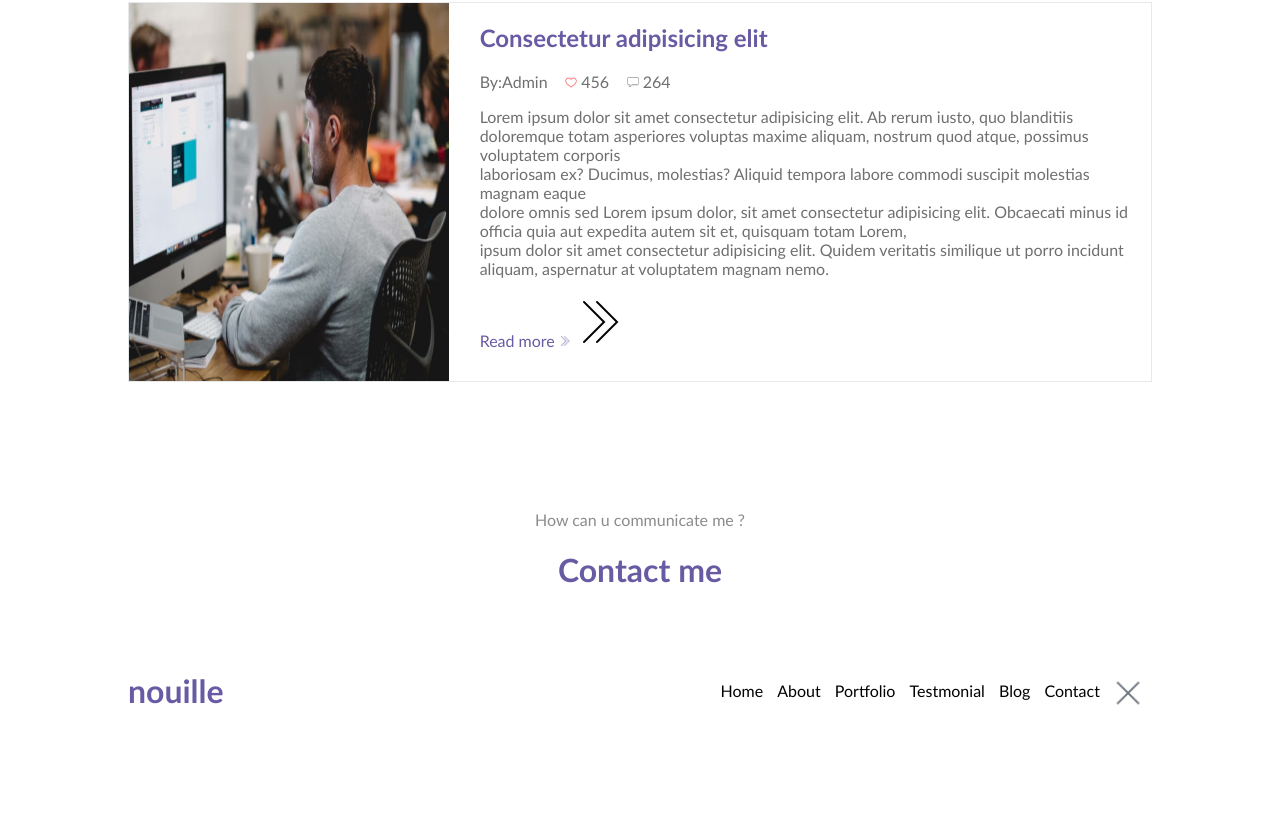
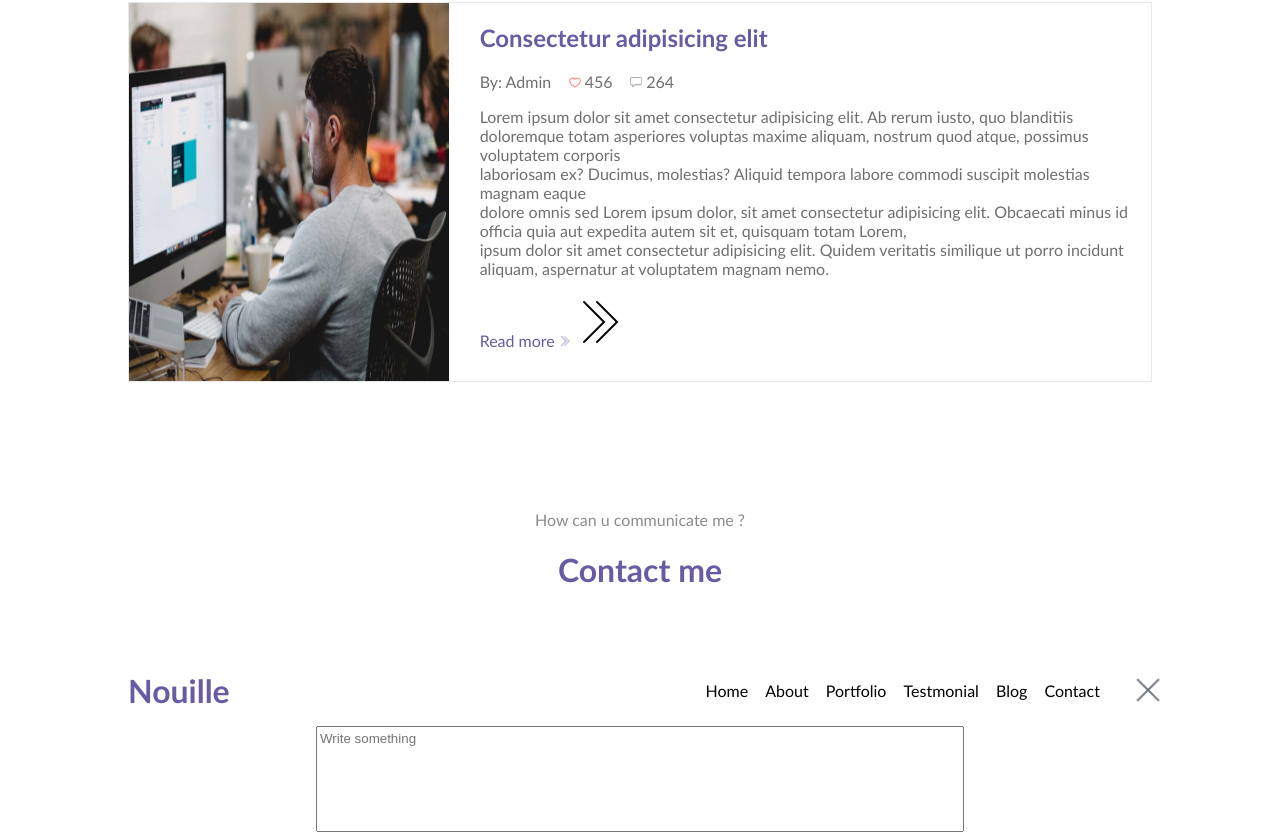
Before and after one commit to VitorLucas44/Projet-Nouille, a plain HTML site: page index.html in a window 1280 px wide. Shown: the part 1198-2030 px from the top of the page. Before the commit the page ends 1929 px from the top, so only its background shows below. Drawn offline with Linux system fonts and the light colour scheme.

Commit message:
placeholder

```diff
--- a/index.html
+++ b/index.html
@@ -49,7 +49,7 @@
             <div class="imgtab1"><img src="./public/img/img-1.jpg" alt=""></div>
             <div class="tabtxt1">
                 <h1>Consectetur adipisicing elit</h1>
-                <p>By:Admin <img src="./public/img/icons8-aimer-50.png" alt=""
+                <p>By: Admin <img src="./public/img/icons8-aimer-50.png" alt=""
                         style="width: 12px; height:12px;color: #695aa4;margin-left: 2%;"> 234 <img
                         src="./public/img/icons8-commentaires-50.png" alt=""
                         style="width: 12px; height:12px;color: #695aa4;margin-left: 2%;"> 123</p>
@@ -74,7 +74,7 @@
             <div class="imgtab1"><img src="./public/img/img-2.jpg" alt=""></div>
             <div class="tabtxt1">
                 <h1>Consectetur adipisicing elit</h1>
-                <p>By:Admin <img src="./public/img/icons8-aimer-50.png" alt=""
+                <p>By: Admin <img src="./public/img/icons8-aimer-50.png" alt=""
                         style="width: 12px; height:12px;color: #695aa4;margin-left: 2%;"> 456 <img
                         src="./public/img/icons8-commentaires-50.png" alt=""
                         style="width: 12px; height:12px;color: #695aa4;margin-left: 2%;"> 264</p>
@@ -96,7 +96,7 @@
             <h1>Contact me</h1>
         </div>
         <div class="footer">
-            <div class="ft1"><h1>nouille</h1></div><h1></h1>
+            <div class="ft1"><h1>Nouille</h1></div><h1></h1>
             <div class="nouille">
                 <div class="footertitre">
                     <span>Home</span>
@@ -105,8 +105,11 @@
                     <span>Testmonial</span>
                     <span>Blog</span>
                     <span>Contact</span>
-                    <img src="./public/img/icons8-multiplier-50.png" alt="" style="width: 48px; height:48px; position: relative; top: 20px;">
+                    <img src="./public/img/icons8-multiplier-50.png" alt="" style="width: 48px; height:48px; position: relative; top: 17px; left: 20px;">
                 </div>
+            </div>
+            <div class="mail">
+                <input type="text" placeholder="Write something">
             </div>
         </div>
 
--- a/public/css/style.css
+++ b/public/css/style.css
@@ -166,5 +166,18 @@ h1{
     left: 10%;
 }
 .footertitre span{
-    margin-left: 10px;
+    margin-left: 13px;
 }
+.mail{
+    text-align: center;
+}
+input{
+    width: 50%;
+    height: 100px;
+}
+input::placeholder{
+    margin: 0;
+    padding: 0;
+    position: relative;
+    bottom: 40px;
+}
```
